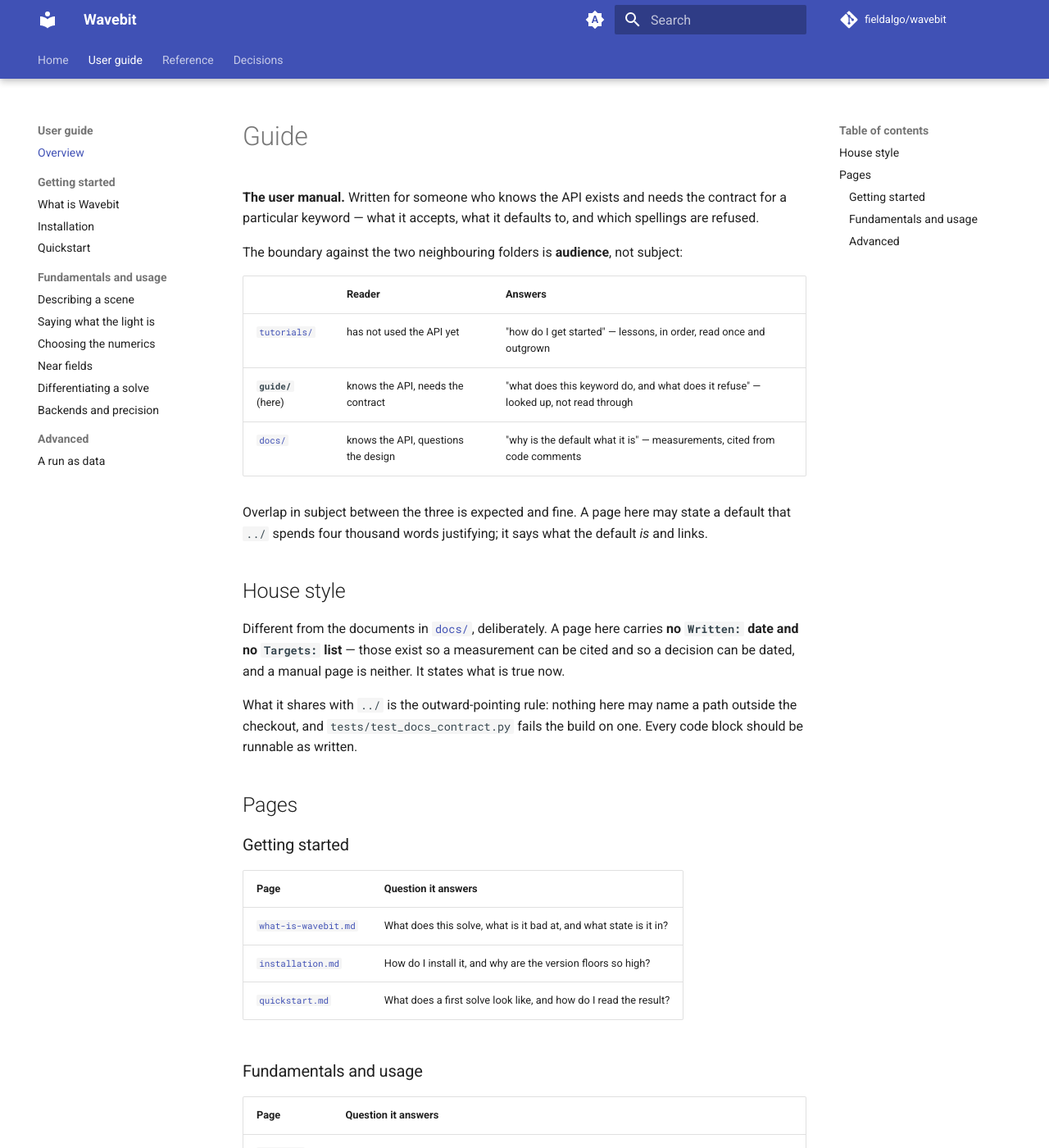
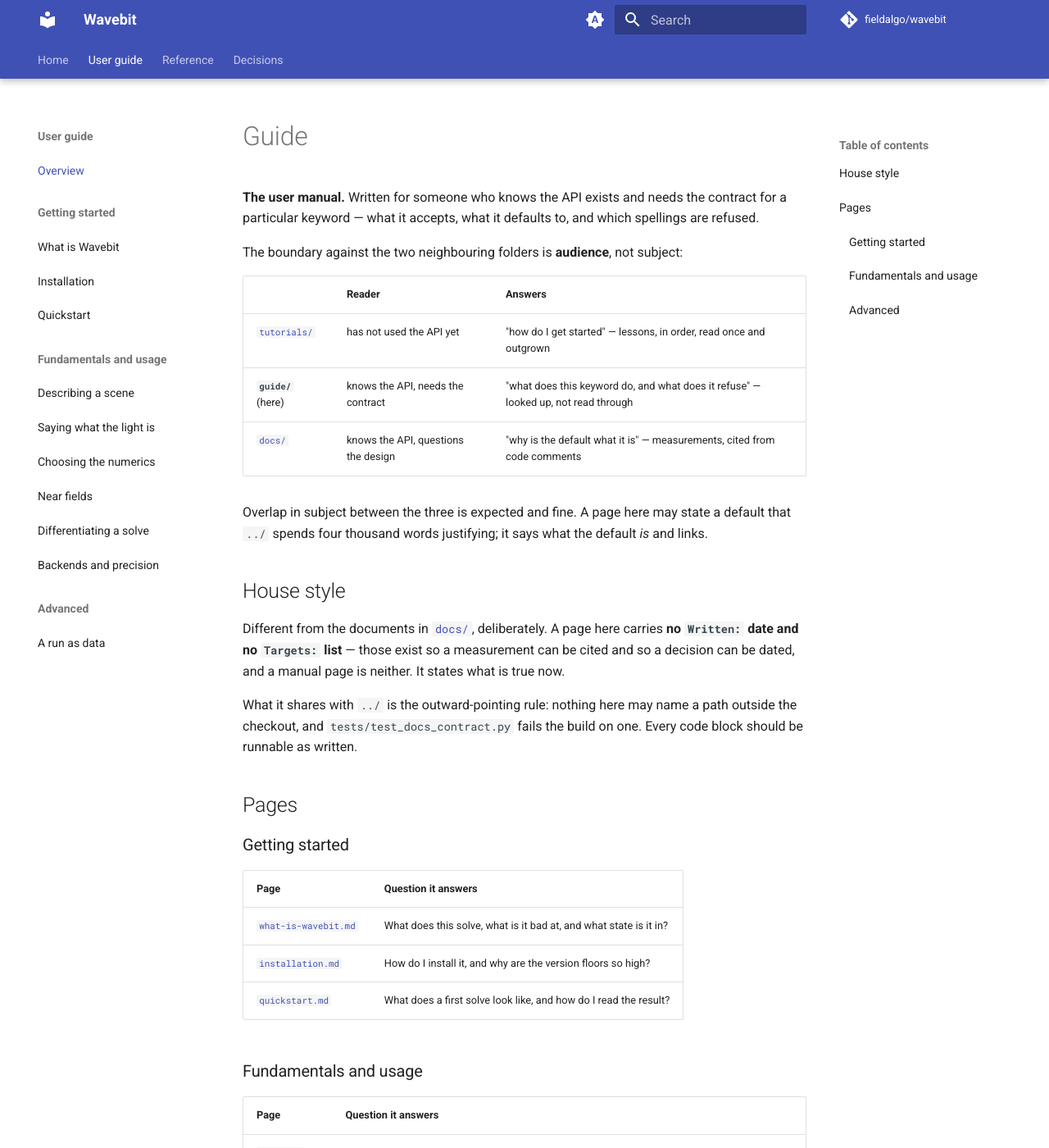
Before and after one commit to fieldalgo/wavebit, an MkDocs documentation site: the page built from docs/guide/README.md, in a window 1280 px wide and 1400 px high. Shown: the whole window at 82% size. Built offline with MkDocs 1.6.1 and Material for MkDocs 9.7.7, drawn with Linux system fonts in a browser that asks for light colours; comment, search, counter and statistics services are not loaded.

Commit message:
docs: sidebar density, matched to the sites this structure came from
The nav was hard to scan and the tool was not the reason. Measured against
numpy.org/doc/stable, the type is the same size -- 14px against 14.4px -- and everything
else is spacing:

              NumPy (PyData)   before      after
  line-height       23.76px    18.2px     23.1px
  padding          4px 10.4px      0px      5px 0
  row height           32px      18px       33px

Material is built to a compact spec, which is right for a short nav and wrong for this one:
41 entries across four sections, several of them titles that wrap to two lines. A row that
is 18px tall with no padding makes those wrapped titles run together, so the sidebar reads
as one list rather than four groups.

Section headings go to 600. They are 400 by default -- the same weight as the links beneath
them, which is the other half of why the grouping did not show. I removed that rule
mid-change on a mismeasurement: I had read 700 off `.md-nav__title`, which is the drawer
title and not the section label, and put it back after measuring the right element.

CSS only; no theme change, no plugin. Type size is untouched, having been within half a
pixel already.

Co-Authored-By: Claude Opus 5 <noreply@anthropic.com>

```diff
--- /dev/null
+++ b/docs/stylesheets/extra.css
@@ -0,0 +1,41 @@
+/* Sidebar density.
+ *
+ * Material's navigation is built to a compact spec: 14px text on an 18px row, no vertical
+ * padding. The scientific-Python sites this one is arranged after are markedly airier -- the
+ * same 14px text on a 32px row, measured on numpy.org/doc/stable -- and with 41 nav entries
+ * across four sections, the difference decides whether the sidebar is scannable or a wall.
+ *
+ * Nothing here changes the type size, which was already within half a pixel. It is the
+ * leading and the padding that were doing all of it.
+ */
+:root {
+  --wb-nav-line-height: 1.65;      /* 23.8px at 14.4px, PyData's ratio */
+  --wb-nav-pad-y: 0.25rem;
+}
+
+.md-nav__link {
+  line-height: var(--wb-nav-line-height);
+  padding-top: var(--wb-nav-pad-y);
+  padding-bottom: var(--wb-nav-pad-y);
+}
+
+/* The group headings ("Getting started", "Fundamentals and usage"). They carry the structure,
+ * so they get the air above them that separates one group from the next rather than sitting
+ * flush against the last link of the previous one. They are 400 by default here, the same
+ * weight as the links under them, which is what makes the sidebar read as one long list --
+ * PyData sets 600, and that is the number below. */
+.md-nav__item--section > .md-nav__link,
+.md-nav__title {
+  margin-top: 0.9rem;
+  font-weight: 600;
+}
+
+.md-nav__item--section:first-child > .md-nav__link {
+  margin-top: 0;
+}
+
+/* Wrapped entries -- several of these titles run to two lines -- should read as one item, so
+ * the gap between two entries stays larger than the gap inside one. */
+.md-nav__list .md-nav__item {
+  margin-bottom: 0.1rem;
+}
--- a/mkdocs.yml
+++ b/mkdocs.yml
@@ -82,6 +82,9 @@ validation:
     anchors: warn
     absolute_links: info
     unrecognized_links: warn
+
+extra_css:
+  - stylesheets/extra.css
 
 hooks:
   - mkdocs_hooks.py
```
